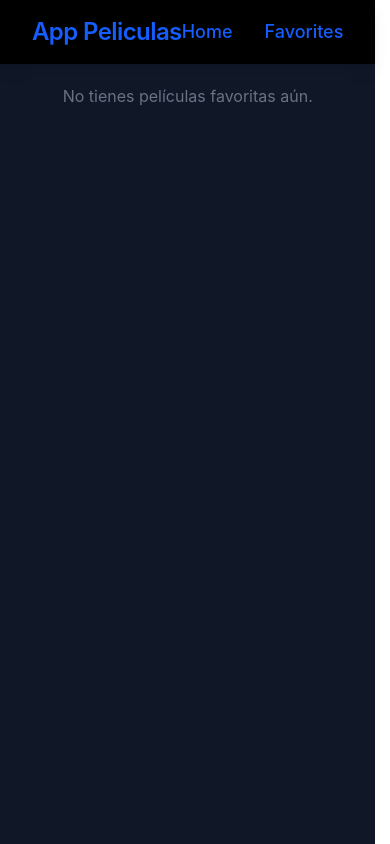
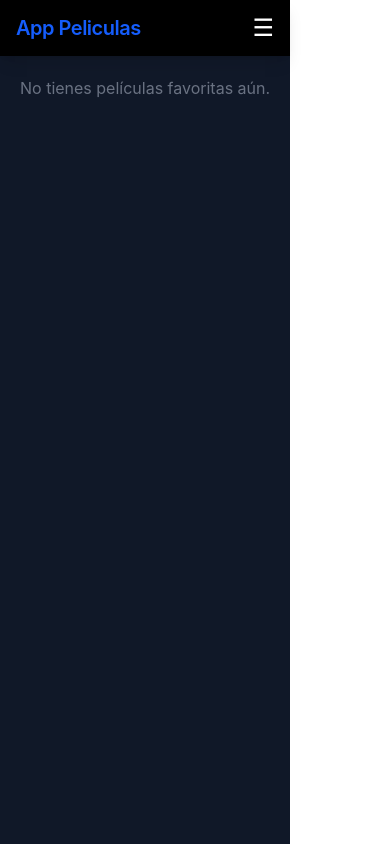
Before and after one commit to leonel-padilla4/Peliculas, a React (Vite) app: page /favorites in a window 390 px wide. Shown: the top 844 px of the page. Built offline with nearby package versions, Linux system fonts and the light colour scheme.

Commit message:
Actualizando archivos para Netlify

```diff
--- a/src/Components/Navbar.tsx
+++ b/src/Components/Navbar.tsx
@@ -1,4 +1,4 @@
-import { useState, useEffect } from "react";  // ✅ CAMBIO 1: Importar useEffect
+import { useState, useEffect } from "react";
 
 interface NavbarProps {
     onSearch?: (query: string) => void;
@@ -6,37 +6,49 @@ interface NavbarProps {
 
 function Navbar({ onSearch }: NavbarProps) {
     const [searchText, setSearchText] = useState("");
+    const [menuOpen, setMenuOpen] = useState(false);  // ✅ Para menú responsive
 
-    // ✅ CAMBIO 2: Detectar cuando el input se vacía
     useEffect(() => {
         if (searchText.trim() === "" && onSearch) {
-            onSearch("");  // Llama a recargar todas las películas
+            onSearch("");
         }
-    }, [searchText, onSearch]);  // Se ejecuta cada vez que cambia searchText
+    }, [searchText, onSearch]);
 
     const handleSubmit = (e: React.FormEvent<HTMLFormElement>) => {
         e.preventDefault();
         if (searchText.trim() && onSearch) {
             onSearch(searchText);
         }
-    }
+    };
 
     return (
-        <nav className="bg-black text-blue-600 px-8 py-4 flex justify-between items-center shadow-lg">
-            <div className="text-2xl font-semibold tracking-tight">
+        <nav className="bg-black text-blue-600 px-4 py-3 flex flex-wrap justify-between items-center shadow-lg">
+            {/* Logo */}
+            <div className="text-xl sm:text-2xl font-semibold tracking-tight">
                 <a href="/" className="hover:text-blue-400 transition-colors">
                     App Peliculas
                 </a>
             </div>
 
+            {/* Botón hamburguesa para móvil */}
+            <button
+                className="lg:hidden text-white text-2xl"
+                onClick={() => setMenuOpen(!menuOpen)}
+            >
+                ☰
+            </button>
+
+            {/* Contenido que se oculta en móvil */}
+            <div className={`${menuOpen ? 'flex' : 'hidden'} lg:flex flex-col lg:flex-row w-full lg:w-auto items-center gap-4 mt-4 lg:mt-0`}>
+                {/* Buscador */}
                 {onSearch && (
-                <form onSubmit={handleSubmit} className="hidden lg:flex items-center text-sm gap-2 border border-gray-300 px-3 rounded-full">
+                    <form onSubmit={handleSubmit} className="flex items-center text-sm gap-2 border border-gray-300 px-3 py-1 rounded-full w-full lg:w-auto">
                         <input
-                        className="py-1.5 w-full bg-transparent outline-none placeholder-gray-500"
+                            className="py-1.5 w-full bg-transparent outline-none placeholder-gray-500 text-white"
                             type="text"
                             placeholder="Buscar películas..."
                             value={searchText}
-                        onChange={(e) => setSearchText(e.target.value)}  // Esto activa el useEffect
+                            onChange={(e) => setSearchText(e.target.value)}
                         />
                         <button type="submit" className="bg-transparent border-none cursor-pointer">
                             <svg width="16" height="16" viewBox="0 0 16 16" fill="none" xmlns="http://www.w3.org/2000/svg">
@@ -47,7 +59,8 @@ function Navbar({ onSearch }: NavbarProps) {
                     </form>
                 )}
 
-            <div className="flex gap-8 text-lg font-medium">
+                {/* Links */}
+                <div className="flex gap-6 text-base sm:text-lg font-medium">
                     <a href="/" className="hover:text-blue-400 transition-colors">
                         Home
                     </a>
@@ -55,6 +68,7 @@ function Navbar({ onSearch }: NavbarProps) {
                         Favorites
                     </a>
                 </div>
+            </div>
         </nav>
     );
 }
--- a/src/services/api.tsx
+++ b/src/services/api.tsx
@@ -1,6 +1,6 @@
 import type { Data } from "../interfaces/Movie";
 
-const API_KEY = "cb78b9598a021d90cf52f280a87980fb";
+const API_KEY = "bdd619d8bde44a03cfe4bb6c9c9280b9";
 const BASE_URL = "https://api.themoviedb.org/3";
 
 
```
Lines whose indentation alone changed are shown as unchanged.
